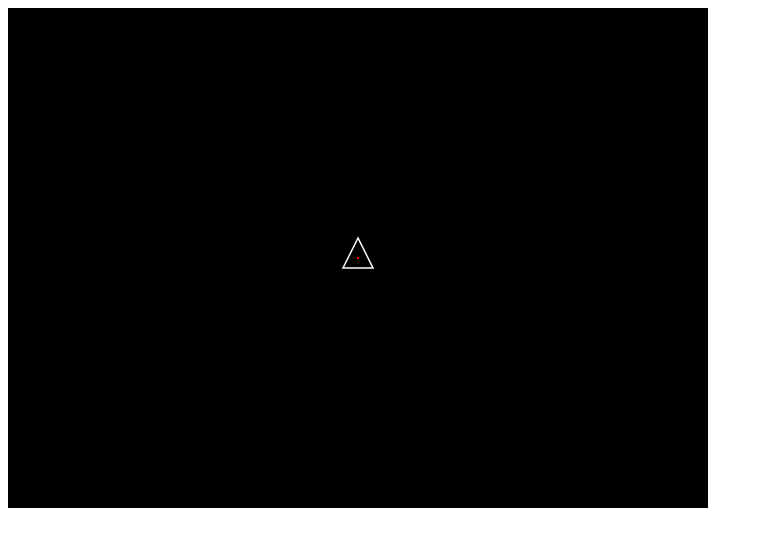
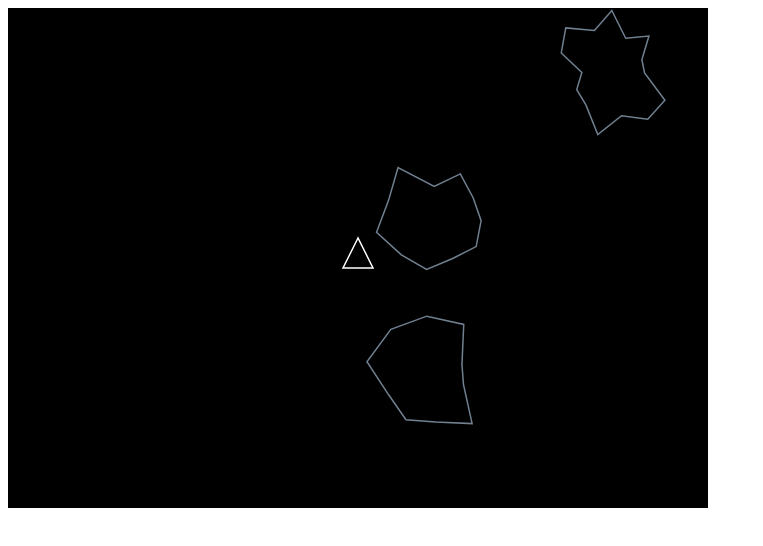
Before and after one commit to Jovinull/Asteroids, a plain HTML site: page javascript-template.html in a window 1280 px wide. Shown: the whole page, without its empty margins (0-763 px from the left). Drawn offline with Linux system fonts and the light colour scheme.

Commit message:
feat: desenhando e movendo os asteroides

```diff
--- a/javascript-template.html
+++ b/javascript-template.html
@@ -11,7 +11,12 @@
     <script>
       const FPS = 30; // frames per second
       const FRICTION = 0.7; // friction coefficient of space (0 = no friction, 1 = lots of friction)
+      const ROIDS_NUM = 3; // starting number of asteroids
+      const ROIDS_JAG = 0.4; // jaggedness of the asteroids (0 = none, 1 = lots)
       const SHIP_THRUST = 5; // acceleration of the ship in pixels per second squared
+      const ROIDS_SPD = 50; // max starting speed of asteroids in pixels per second
+      const ROIDS_VERT = 10; // average number of vertices on each asteroid
+      const ROIDS_SIZE = 100; // diameter of the asteroids in pixels
       const SHIP_SIZE = 30; // ship height in pixels
       const TURN_SPEED = 360; // turn speed in degrees per second
 
@@ -32,11 +37,34 @@
         },
       };
 
+      var roids = [];
+      createAsteroidBelt();
+
       document.addEventListener("keydown", keyDown);
       document.addEventListener("keyup", keyUp);
 
       // set up the game loop
       setInterval(update, 1000 / FPS);
+
+      function createAsteroidBelt() {
+        roids = [];
+        var x, y;
+        for (var i = 0; i < ROIDS_NUM; i++) {
+          do {
+            x = Math.floor(Math.random() * canv.width);
+            y = Math.floor(Math.random() * canv.height);
+          } while (
+            distBetweenPoints(ship.x, ship.y, x, y) <
+            ROIDS_SIZE * 2 + ship.r
+          );
+
+          roids.push(newAsteroid(x, y));
+        }
+      }
+
+      function distBetweenPoints(x1, y1, x2, y2) {
+        return Math.sqrt(Math.pow(x2 - x1, 2) + Math.pow(y2 - y1, 2));
+      }
 
       function keyDown(/** @type {KeyboardEvent} */ ev) {
         switch (ev.keyCode) {
@@ -64,6 +92,30 @@
             ship.rot = 0;
             break;
         }
+      }
+
+      function newAsteroid(x, y) {
+        var roid = {
+          x: x,
+          y: y,
+          xv:
+            ((Math.random() * ROIDS_SPD) / FPS) *
+            (Math.random() < 0.5 ? 1 : -1),
+          yv:
+            ((Math.random() * ROIDS_SPD) / FPS) *
+            (Math.random() < 0.5 ? 1 : -1),
+          r: ROIDS_SIZE / 2,
+          a: Math.random() * Math.PI * 2, // in radians
+          vert: Math.floor(Math.random() * (ROIDS_VERT + 1) + ROIDS_VERT / 2),
+          offs: [],
+        };
+
+        // create the vertex offsets array
+        for (var i = 0; i < roid.vert; i++) {
+          roid.offs.push(Math.random() * ROIDS_JAG * 2 + 1 - ROIDS_JAG);
+        }
+
+        return roid;
       }
 
       function update() {
@@ -136,7 +188,52 @@
         ctx.closePath();
         ctx.stroke();
 
-        // rotate ship
+        // draw the asteroids
+        ctx.strokeStyle = "slategrey";
+        ctx.lineWidth = SHIP_SIZE / 20;
+        var x, y, r, a, vert, offs;
+
+        for (var i = 0; i < roids.length; i++) {
+          // get the asteroid properties
+          x = roids[i].x;
+          y = roids[i].y;
+          r = roids[i].r;
+          a = roids[i].a;
+          vert = roids[i].vert;
+          offs = roids[i].offs;
+
+          // draw a path
+          ctx.beginPath();
+          ctx.moveTo(x + r * Math.cos(a), y + r * Math.sin(a));
+
+          // draw the polygon
+          for (var j = 1; j < vert; j++) {
+            ctx.lineTo(
+              x + r * offs[j] * Math.cos(a + (j * Math.PI * 2) / vert),
+              y + r * offs[j] * Math.sin(a + (j * Math.PI * 2) / vert)
+            );
+          }
+          ctx.closePath();
+          ctx.stroke();
+
+          // move the asteroid
+          roids[i].x += roids[i].xv;
+          roids[i].y += roids[i].yv;
+
+          // handle edge of screen
+          if (roids[i].x < 0 - roids[i].r) {
+            roids[i].x = canv.width + roids[i].r;
+          } else if (roids[i].x > canv.width + roids[i].r) {
+            roids[i].x = 0 - roids[i].r;
+          }
+          if (roids[i].y < 0 - roids[i].r) {
+            roids[i].y = canv.height + roids[i].r;
+          } else if (roids[i].y > canv.height + roids[i].r) {
+            roids[i].y = 0 - roids[i].r;
+          }
+        }
+
+        // rotate the ship
         ship.a += ship.rot;
 
         // move the ship
@@ -155,10 +252,6 @@
         } else if (ship.y > canv.height + ship.r) {
           ship.y = 0 - ship.r;
         }
-
-        // centre dot
-        ctx.fillStyle = "red";
-        ctx.fillRect(ship.x - 1, ship.y - 1, 2, 2);
       }
     </script>
   </body>
```
